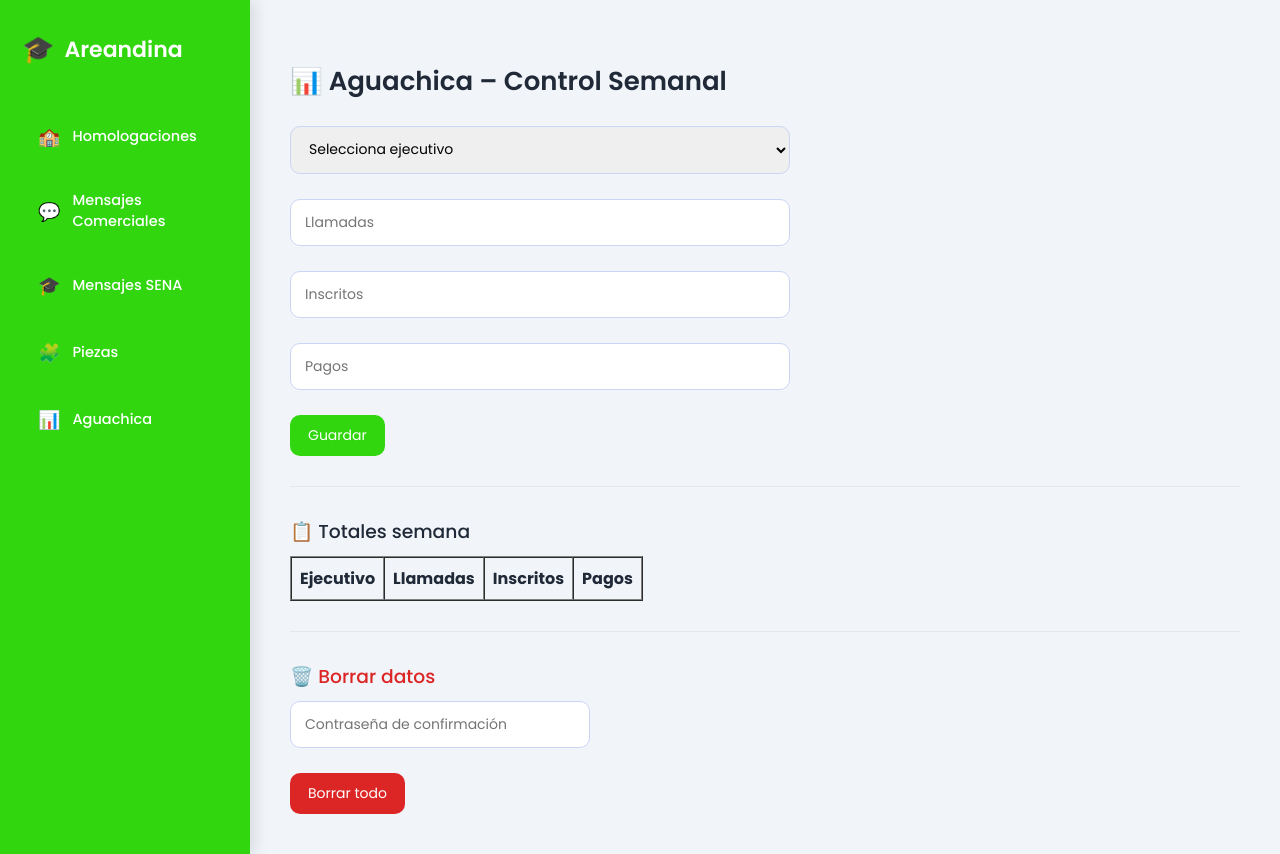
After one commit to jorgelosada1/Homologaciones_sena, a Flask app: page /aguachica/dashboard in a window 1280 px wide. The commit adds this page. Run offline with Flask 3, Linux system fonts and the light colour scheme; the visitor is signed in with stand-in values (Sample User, id 1); lists and menus that the app fills with data are empty; parts of the project's set-up code (start-up, migrations or seed data) failed here and were passed over.

Commit message:
Agrega boton borrar con contraseña y mejoras dashboard Aguachica

```diff
--- a/app.py
+++ b/app.py
@@ -1,14 +1,21 @@
 import pandas as pd
 from mensajes_data import mensajes_programas, mensajes_sena
 import os
+from datetime import datetime, timedelta
+from flask import  redirect
+from flask import Flask, render_template, request, send_from_directory, session
 
-from flask import Flask, render_template, request, send_from_directory, session
+META_LLAMADAS = 400
+META_INSCRITOS = 0
+META_PAGOS = 0
+
 
 # =====================================================
 # CONFIG
 # =====================================================
 app = Flask(__name__)
-app.secret_key = "homologaciones_secret"
+app.secret_key = "homologaciones-aguachica-2026"
+
 
 # =====================================================
 # CARGAR ACTAS
@@ -268,6 +275,106 @@ def piezas():
         imagenes=imagenes
     )
 
+@app.route("/aguachica", methods=["GET", "POST"])
+def aguachica_login():
+    if request.method == "POST":
+        user = request.form.get("user")
+        password = request.form.get("password")
+
+        if user == "csu-aguachica" and password == "1234":
+            session["aguachica"] = True
+            return redirect("/aguachica/dashboard")
+
+    return render_template("aguachica_login.html")
+
+
+@app.route("/aguachica/dashboard", methods=["GET", "POST"])
+def aguachica_dashboard():
+    if not session.get("aguachica"):
+        return redirect("/aguachica")
+
+    ruta = "aguachica.xlsx"
+
+    if request.method == "POST":
+        data = {
+            "fecha": datetime.now().date(),
+            "ejecutivo": request.form["ejecutivo"],
+            "llamadas": int(request.form["llamadas"]),
+            "inscritos": int(request.form["inscritos"]),
+            "pagos": int(request.form["pagos"]),
+        }
+
+        df_new = pd.DataFrame([data])
+
+        if os.path.exists(ruta):
+            df = pd.read_excel(ruta)
+            df = pd.concat([df, df_new], ignore_index=True)
+        else:
+            df = df_new
+
+        df.to_excel(ruta, index=False)
+        return redirect("/aguachica/dashboard")
+
+    if os.path.exists(ruta):
+        df = pd.read_excel(ruta)
+    else:
+        df = pd.DataFrame(columns=["fecha","ejecutivo","llamadas","inscritos","pagos"])
+
+    df["fecha"] = pd.to_datetime(df["fecha"])
+    semana = df[df["fecha"] >= datetime.now() - timedelta(days=7)]
+
+    totales = (
+        semana
+        .groupby("ejecutivo")[["llamadas", "inscritos", "pagos"]]
+        .sum()
+        .reset_index()
+    )
+
+    resumen = semana[["llamadas", "inscritos", "pagos"]].sum().fillna(0)
+
+    def semaforo(valor, meta):
+        if valor >= meta:
+            return "verde"
+        elif valor >= meta * 0.7:
+            return "amarillo"
+        else:
+            return "rojo"
+
+    estado = {
+        "llamadas": semaforo(resumen["llamadas"], META_LLAMADAS),
+        "inscritos": semaforo(resumen["inscritos"], META_INSCRITOS),
+        "pagos": semaforo(resumen["pagos"], META_PAGOS),
+    }
+
+    return render_template(
+        "aguachica.html",
+        datos=semana,
+        totales=totales,
+        resumen=resumen,
+        estado=estado,
+        metas={
+            "llamadas": META_LLAMADAS,
+            "inscritos": META_INSCRITOS,
+            "pagos": META_PAGOS
+        }
+    )
+
+@app.route("/aguachica/borrar", methods=["POST"])
+def aguachica_borrar():
+    if not session.get("aguachica"):
+        return redirect("/aguachica")
+
+    clave = request.form.get("clave")
+
+    if clave == "2907":
+        ruta = "aguachica.xlsx"
+        if os.path.exists(ruta):
+            os.remove(ruta)
+
+    return redirect("/aguachica/dashboard")
+
+
+
 
 
 # =====================================================
--- /dev/null
+++ b/templates/aguachica.html
@@ -0,0 +1,73 @@
+{% extends "layout.html" %}
+{% block content %}
+
+<h2>📊 Aguachica – Control Semanal</h2>
+
+<!-- ===== FORMULARIO ===== -->
+<form method="post" style="max-width:500px">
+    <select name="ejecutivo" required>
+        <option value="">Selecciona ejecutivo</option>
+        <option>Jorge</option>
+        <option>Maria</option>
+        <option>Ana</option>
+    </select>
+    <br><br>
+
+    <input type="number" name="llamadas" placeholder="Llamadas" required>
+    <br><br>
+
+    <input type="number" name="inscritos" placeholder="Inscritos" required>
+    <br><br>
+
+    <input type="number" name="pagos" placeholder="Pagos" required>
+    <br><br>
+
+    <button>Guardar</button>
+</form>
+
+<hr>
+
+<!-- ===== TABLA ===== -->
+<h3>📋 Totales semana</h3>
+
+<table border="1" cellpadding="8" cellspacing="0">
+    <tr>
+        <th>Ejecutivo</th>
+        <th>Llamadas</th>
+        <th>Inscritos</th>
+        <th>Pagos</th>
+    </tr>
+
+    {% for t in totales.itertuples() %}
+    <tr>
+        <td>{{ t.ejecutivo }}</td>
+        <td>{{ t.llamadas }}</td>
+        <td>{{ t.inscritos }}</td>
+        <td>{{ t.pagos }}</td>
+    </tr>
+    {% endfor %}
+</table>
+
+<hr>
+
+<!-- ===== BORRAR DATOS ===== -->
+<h3 style="color:#dc2626">🗑️ Borrar datos</h3>
+
+<form method="post" action="/aguachica/borrar" style="max-width:300px">
+    <input
+        type="password"
+        name="clave"
+        placeholder="Contraseña de confirmación"
+        required
+    >
+    <br><br>
+
+    <button
+        style="background:#dc2626"
+        onclick="return confirm('⚠️ Esto eliminará TODOS los datos. ¿Seguro que deseas continuar?')"
+    >
+        Borrar todo
+    </button>
+</form>
+
+{% endblock %}
--- a/templates/layout.html
+++ b/templates/layout.html
@@ -159,6 +159,11 @@
                 <span>🧩</span> Piezas
             </a>
 
+            <a href="/aguachica">
+                <span>📊</span> Aguachica
+            </a>
+
+
         </div>
     </div>
 
```
Also changed, not shown: templates/aguachica_login.html (added, +14 -0 lines).
